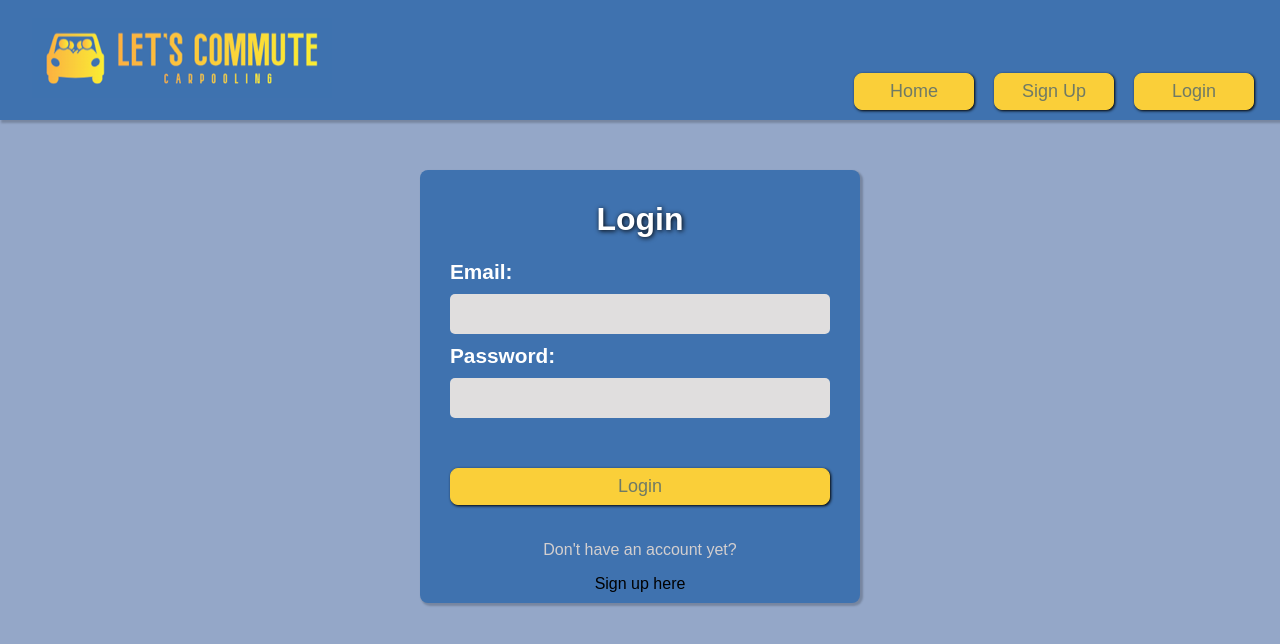
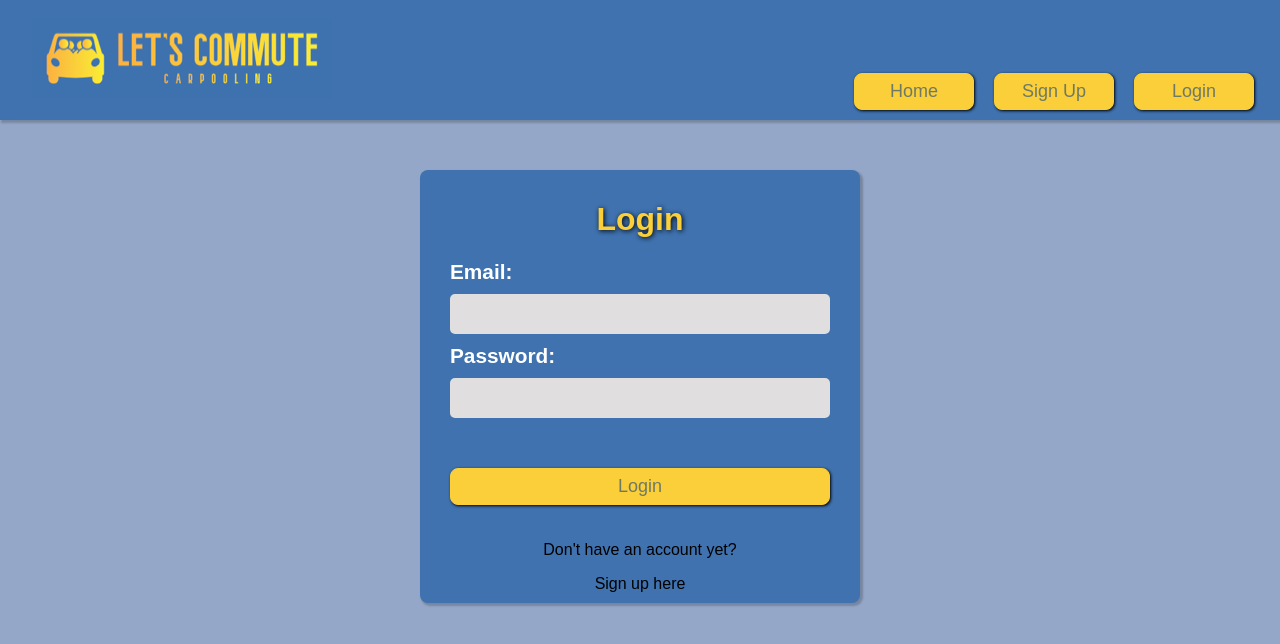
Before and after one commit to ProgrammingDj/letscommute-client, a React (Create React App) app: page /login in a window 1280 px wide. Shown: the top 644 px of the page. Built offline with nearby package versions, Linux system fonts and the light colour scheme; no server answers.

Commit message:
fixed color on image upload text

```diff
--- a/src/index.css
+++ b/src/index.css
@@ -60,7 +60,7 @@ textarea {
 }
 
 h1 {
-  color: #ffffff;
+  color: #facf39;
   text-shadow: 1px 1px 5px #000000;
 }
 
@@ -87,7 +87,7 @@ h1 {
 .vehiclePage,
 .addRide {
   background-color: #3f72af;
-  color: rgb(211, 207, 207);
+
   width: 400px;
   border-radius: 8px;
   margin: 50px auto;
```
